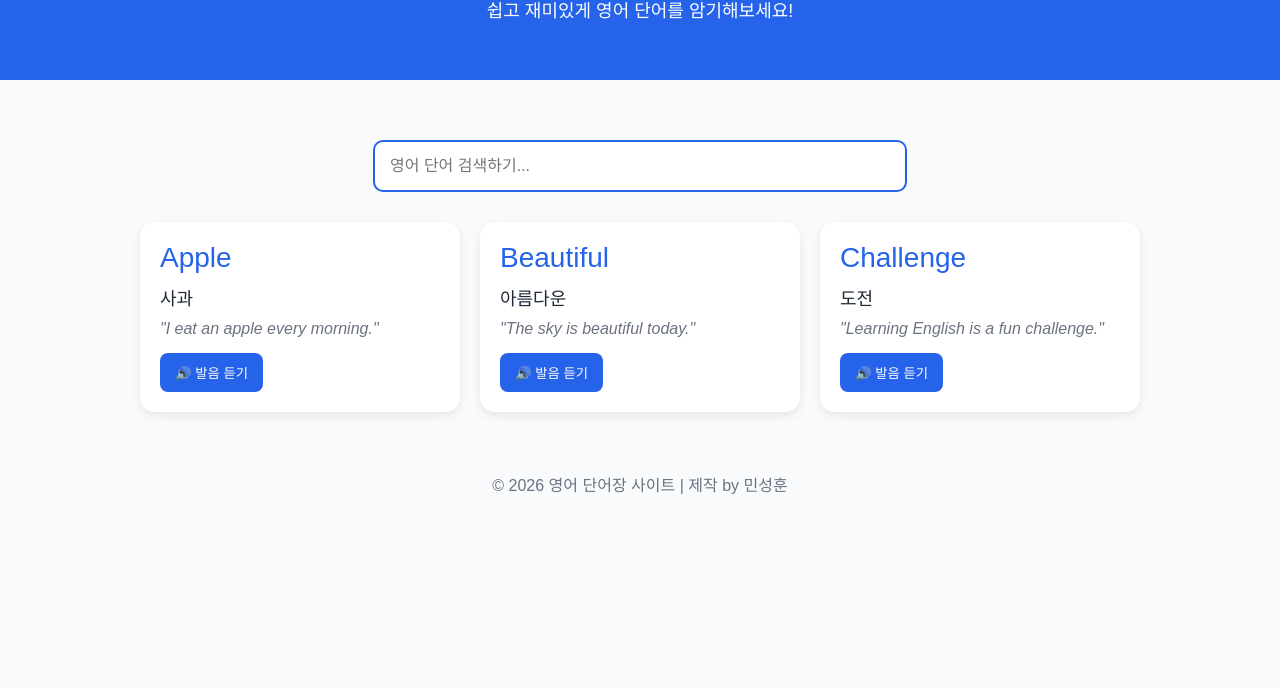
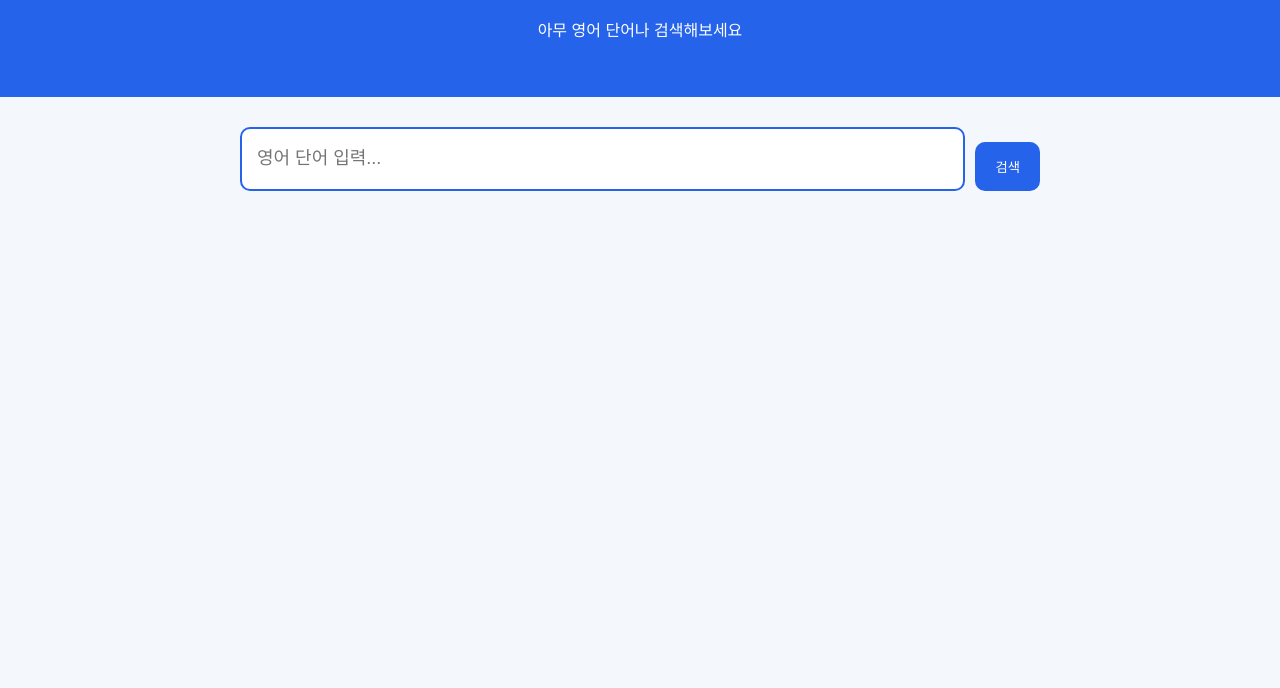
Before and after one commit to sunghoonmentee/first-website, a plain HTML site: page index.html in a window 1280 px wide. Shown: the part 112-800 px from the top of the page. Drawn offline with Linux system fonts and the light colour scheme.

Commit message:
영어 단어장 1차 수정본

```diff
--- a/index.html
+++ b/index.html
@@ -3,159 +3,294 @@
 <head>
 <meta charset="UTF-8">
 <meta name="viewport" content="width=device-width, initial-scale=1.0">
-    <title>영어 단어장 홈페이지</title>
+<title>AI 영어 단어장</title>
 
 <style>
-        body {
-            font-family: sans-serif;
-            background: #f8fafc;
-            margin: 0;
-            padding: 0;
-            color: #1f2937;
+
+body{
+    font-family:sans-serif;
+    background:#f4f7fb;
+    margin:0;
+    padding:0;
 }
 
-        header {
-            background: #2563eb;
-            color: white;
-            padding: 40px 20px;
-            text-align: center;
+header{
+    background:#2563eb;
+    color:white;
+    text-align:center;
+    padding:40px 20px;
 }
 
-        header h1 {
-            margin: 0;
-            font-size: 40px;
+.container{
+    max-width:800px;
+    margin:auto;
+    padding:30px 20px;
 }
 
-        header p {
-            margin-top: 10px;
-            font-size: 18px;
+.search-box{
+    display:flex;
+    gap:10px;
+    margin-bottom:30px;
 }
 
-        .container {
-            max-width: 1000px;
-            margin: auto;
-            padding: 30px 20px;
+.search-box input{
+    flex:1;
+    padding:15px;
+    font-size:18px;
+    border:2px solid #2563eb;
+    border-radius:10px;
 }
 
-        .search-box {
-            margin: 30px 0;
-            text-align: center;
+.search-box button{
+    padding:15px 20px;
+    border:none;
+    background:#2563eb;
+    color:white;
+    border-radius:10px;
+    cursor:pointer;
 }
 
-        .search-box input {
-            width: 80%;
-            max-width: 500px;
-            padding: 15px;
-            border: 2px solid #2563eb;
-            border-radius: 10px;
-            font-size: 16px;
+.card{
+    background:white;
+    padding:25px;
+    border-radius:15px;
+    box-shadow:0 4px 10px rgba(0,0,0,0.08);
 }
 
-        .card-grid {
-            display: grid;
-            grid-template-columns: repeat(auto-fit, minmax(250px, 1fr));
-            gap: 20px;
+.word{
+    font-size:40px;
+    color:#2563eb;
+    margin-bottom:10px;
 }
 
-        .card {
-            background: white;
-            padding: 20px;
-            border-radius: 15px;
-            box-shadow: 0 4px 10px rgba(0,0,0,0.08);
-            transition: 0.3s;
+.phonetic{
+    color:gray;
+    margin-bottom:20px;
 }
 
-        .card:hover {
-            transform: translateY(-5px);
+.meaning{
+    font-size:24px;
+    margin-bottom:20px;
+    font-weight:bold;
 }
 
-        .word {
-            font-size: 28px;
-            color: #2563eb;
-            margin-bottom: 10px;
+.example{
+    background:#f3f4f6;
+    padding:15px;
+    border-radius:10px;
+    margin-top:20px;
+    line-height:1.7;
 }
 
-        .meaning {
-            font-size: 18px;
-            margin-bottom: 10px;
+.translate{
+    color:#2563eb;
+    margin-top:15px;
+    font-weight:bold;
 }
 
-        .example {
-            color: #6b7280;
-            font-style: italic;
+.loading{
+    text-align:center;
+    font-size:20px;
 }
 
-        button {
-            margin-top: 15px;
-            padding: 10px 15px;
-            border: none;
-            background: #2563eb;
-            color: white;
-            border-radius: 8px;
-            cursor: pointer;
+button{
+    padding:12px 18px;
+    border:none;
+    background:#2563eb;
+    color:white;
+    border-radius:10px;
+    cursor:pointer;
+    margin-top:15px;
 }
 
-        button:hover {
-            background: #1d4ed8;
-        }
-
-        footer {
-            text-align: center;
-            padding: 30px;
-            color: #6b7280;
-        }
 </style>
 </head>
 
 <body>
 
 <header>
-        <h1>📘 영어 단어장 홈페이지</h1>
-        <p>쉽고 재미있게 영어 단어를 암기해보세요!</p>
+    <h1>📘 AI 영어 단어장</h1>
+    <p>아무 영어 단어나 검색해보세요</p>
 </header>
 
 <div class="container">
 
     <div class="search-box">
-            <input type="text" placeholder="영어 단어 검색하기...">
+
+        <input
+            type="text"
+            id="searchInput"
+            placeholder="영어 단어 입력..."
+        >
+
+        <button onclick="searchWord()">
+            검색
+        </button>
+
     </div>
 
-        <div class="card-grid">
+    <div id="result"></div>
 
-            <div class="card">
-                <div class="word">Apple</div>
-                <div class="meaning">사과</div>
-                <div class="example">
-                    "I eat an apple every morning."
-                </div>
-                <button>🔊 발음 듣기</button>
 </div>
 
+<script>
+
+async function searchWord(){
+
+    const word = document
+        .getElementById("searchInput")
+        .value
+        .trim()
+        .toLowerCase();
+
+    const result = document.getElementById("result");
+
+    if(word === ""){
+
+        result.innerHTML = `
             <div class="card">
-                <div class="word">Beautiful</div>
-                <div class="meaning">아름다운</div>
-                <div class="example">
-                    "The sky is beautiful today."
+                단어를 입력해주세요.
             </div>
-                <button>🔊 발음 듣기</button>
+        `;
+
+        return;
+    }
+
+    result.innerHTML = `
+        <div class="loading">
+            🔍 검색중...
+        </div>
+    `;
+
+    try{
+
+        // 영어 사전 API
+        const response = await fetch(
+            "https://api.dictionaryapi.dev/api/v2/entries/en/" + word
+        );
+
+        const data = await response.json();
+
+        if(data.title === "No Definitions Found"){
+
+            result.innerHTML = `
+                <div class="card">
+                    ❌ 단어를 찾을 수 없습니다.
+                </div>
+            `;
+
+            return;
+        }
+
+        const item = data[0];
+
+        // 발음
+        const phonetic =
+            item.phonetic || "발음 정보 없음";
+
+        // 영어 뜻
+        const englishMeaning =
+            item.meanings?.[0]
+            ?.definitions?.[0]
+            ?.definition || "뜻 없음";
+
+        // 예문
+        let example =
+            item.meanings?.[0]
+            ?.definitions?.[0]
+            ?.example;
+
+        // 예문 없으면 자동 생성
+        if(!example){
+            example =
+                `I use the word "${word}" every day.`;
+        }
+
+        // 뜻 번역
+        const meaningTranslate = await fetch(
+            `https://api.mymemory.translated.net/get?q=${englishMeaning}&langpair=en|ko`
+        );
+
+        const meaningData =
+            await meaningTranslate.json();
+
+        const koreanMeaning =
+            meaningData.responseData.translatedText;
+
+        // 예문 번역
+        const exampleTranslate = await fetch(
+            `https://api.mymemory.translated.net/get?q=${example}&langpair=en|ko`
+        );
+
+        const exampleData =
+            await exampleTranslate.json();
+
+        const koreanExample =
+            exampleData.responseData.translatedText;
+
+        // 화면 출력
+        result.innerHTML = `
+            <div class="card">
+
+                <div class="word">
+                    ${item.word}
                 </div>
 
-            <div class="card">
-                <div class="word">Challenge</div>
-                <div class="meaning">도전</div>
+                <div class="phonetic">
+                    ${phonetic}
+                </div>
+
+                <div class="meaning">
+                    🇰🇷 뜻 : ${koreanMeaning}
+                </div>
+
+                <button onclick="speakWord('${item.word}')">
+                    🔊 발음 듣기
+                </button>
+
                 <div class="example">
-                    "Learning English is a fun challenge."
-                </div>
-                <button>🔊 발음 듣기</button>
+
+                    <strong>📖 영어 예문</strong><br><br>
+
+                    ${example}
+
+                    <div class="translate">
+
+                        🇰🇷 예문 해석<br><br>
+
+                        ${koreanExample}
+
                     </div>
 
                 </div>
 
             </div>
+        `;
 
-    <footer>
-        © 2026 영어 단어장 사이트 | 제작 by 민성훈
-    </footer>
+    }catch(error){
+
+        result.innerHTML = `
+            <div class="card">
+                ❌ 오류 발생
+            </div>
+        `;
+
+        console.error(error);
+    }
+}
+
+// 발음 기능
+function speakWord(word){
+
+    const speech =
+        new SpeechSynthesisUtterance(word);
+
+    speech.lang = "en-US";
+
+    window.speechSynthesis.speak(speech);
+}
+
+</script>
 
 </body>
 </html>
```
Lines whose indentation alone changed are shown as unchanged.
